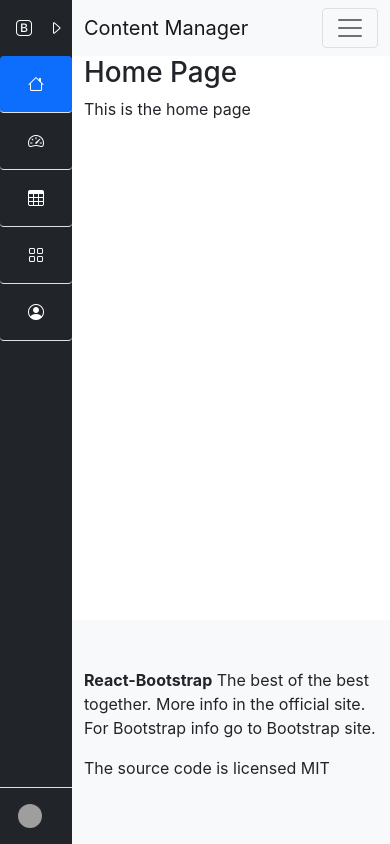
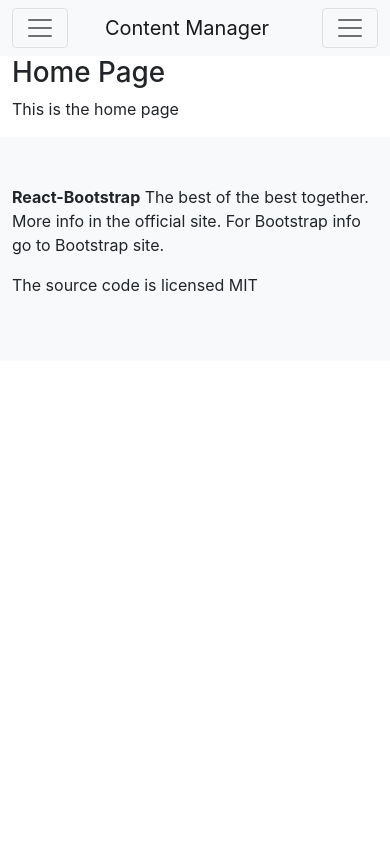
Before and after one commit to marlonfsolis/Next_App_BootstrapTemplate, a Next.js app: page /home in a window 390 px wide. Built offline with nearby package versions, Linux system fonts and the light colour scheme; grey boxes are pictures that could not be loaded.

Commit message:
Offcanvas in place.

```diff
--- a/components/shared/Layout.js
+++ b/components/shared/Layout.js
@@ -13,10 +13,10 @@ export default function Layout({ children }) {
 				<link rel="icon" href="/favicon.ico" />
 			</Head>
 
-			<div className="d-flex flex-row vh-100">
+			<div className="d-block d-sm-flex flex-sm-row vh-100">
 				<SideNavbar></SideNavbar>
 
-				<div className={styles.leftContent + " d-flex flex-column flex-fill"}>
+				<div className={styles.leftContent + " d-block d-sm-flex flex-sm-column flex-fill"}>
 					<TopNavbar></TopNavbar>
 					<section id="content" className={styles.content + " flex-fill"}>
 						{children}
--- a/components/shared/SideNavBar.js
+++ b/components/shared/SideNavBar.js
@@ -7,18 +7,24 @@ export default function SideNavbar(props) {
   const [sideNavbarStatus, sideNavbarStatusSet] = useState(sideNavbarStatuses.Close)
   const [sideNavbarWidth, sideNavbarWidthSet] = useState("4.5rem");
 
-  function sideNavbarToggleBtn() {
-    if (sideNavbarStatus === sideNavbarStatuses.Close) {
+  function onClick_SideNavbarToggleBtn(action) {
+    switch (action) {
+      case sideNavbarStatuses.Open:
         sideNavbarWidthSet("280px");
         setTimeout(() => {
           sideNavbarStatusSet(sideNavbarStatuses.Open)
         }, 100);
-    }
-    if (sideNavbarStatus === sideNavbarStatuses.Open) {
+        break;
+
+      case sideNavbarStatuses.Close:
         sideNavbarWidthSet("4.5rem");
         setTimeout(() => {
           sideNavbarStatusSet(sideNavbarStatuses.Close)
         }, 80);
+        break;
+
+      default:
+        break;
     }
   }
 
@@ -29,7 +35,7 @@ export default function SideNavbar(props) {
           <i className="bi bi-bootstrap me-2" width="40" height="32"></i>
           <span className="fs-4">Sidebar</span>
         </a>
-        <a href="#" className="text-white text-decoration-none" onClick={sideNavbarToggleBtn}>
+        <a href="#" className="text-white text-decoration-none" onClick={(event) => onClick_SideNavbarToggleBtn(sideNavbarStatuses.Close, event)}>
           <i className="bi bi-caret-left"></i>
         </a>
       </div>
@@ -91,7 +97,7 @@ export default function SideNavbar(props) {
           <i className="bi bi-bootstrap" width="40" height="32"></i>
           <span className="visually-hidden">Icon-only</span>
         </a>
-        <a href="#" className="text-white text-decoration-none" onClick={sideNavbarToggleBtn}>
+        <a href="#" className="text-white text-decoration-none" onClick={(event) => onClick_SideNavbarToggleBtn(sideNavbarStatuses.Open, event)}>
           <i className="bi bi-caret-right"></i>
         </a>
       </div>
@@ -140,8 +146,10 @@ export default function SideNavbar(props) {
 
   return (
     <>
+      <div className="vh-100 d-none d-sm-flex d-md-flex">
         {sideNavbarStatus === sideNavbarStatuses.Open && openNavbar}
         {sideNavbarStatus === sideNavbarStatuses.Close && closeNavbar}
+      </div>
     </>
   )
 }
--- a/components/shared/TopNavbar.js
+++ b/components/shared/TopNavbar.js
@@ -1,4 +1,5 @@
 import React from "react";
+import { useState } from "react";
 import Link from "next/link";
 import { useRouter } from "next/router";
 import ActiveLink from "./ActiveLink";
@@ -6,14 +7,23 @@ import Nav from "react-bootstrap/Nav";
 import Navbar from "react-bootstrap/Navbar";
 import Container from "react-bootstrap/Container";
 import NavDropdown from "react-bootstrap/NavDropdown";
+import Offcanvas from "react-bootstrap/Offcanvas"
 
 export default function TopNavbar() {
-  const router = useRouter();
+  const router = useRouter()
+  const [offcanvasShow, setOffcanvasShow] = useState(false)
+
+  const offcanvasHandleOpen = () => setOffcanvasShow(true)
+  const offcanvasHandleClose = () => setOffcanvasShow(false)
+
 
   return (
     <>
       <Navbar bg="light" variant="light" expand="lg">
         <Container>
+          <span className="d-inline d-sm-none">
+            <Navbar.Toggle onClick={offcanvasHandleOpen} />
+          </span>
           <Navbar.Brand><Link href="/">Content Manager</Link></Navbar.Brand>
           <Navbar.Toggle aria-controls="basic-navbar-nav" />
           <Navbar.Collapse id="basic-navbar-nav">
@@ -32,6 +42,16 @@ export default function TopNavbar() {
           </Navbar.Collapse>
         </Container>
       </Navbar>
+
+      <Offcanvas show={offcanvasShow} onHide={offcanvasHandleClose}>
+        <Offcanvas.Header closeButton>
+          <Offcanvas.Title>Offcanvas</Offcanvas.Title>
+        </Offcanvas.Header>
+        <Offcanvas.Body>
+          Some text as placeholder. In real life you can have the elements you
+          have chosen. Like, text, images, lists, etc.
+        </Offcanvas.Body>
+      </Offcanvas>
     </>
   )
 }
--- a/styles/Layout.module.css
+++ b/styles/Layout.module.css
@@ -10,3 +10,8 @@
 .content {
 	border: 0px red solid;
 }
+
+.sideNavbarOffcanvasOpenBtn {
+	/* width: 10px;
+	height: 10px; */
+}
```
Lines whose indentation alone changed are shown as unchanged.
